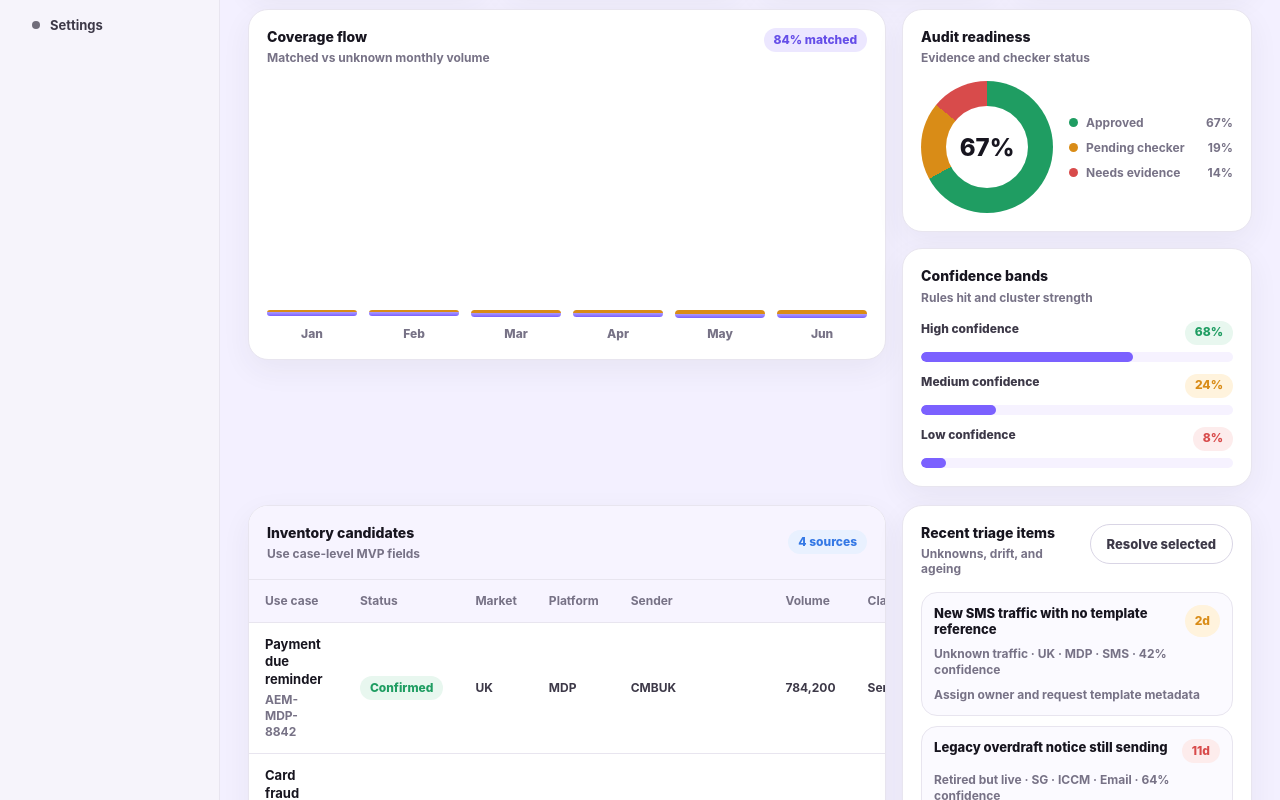
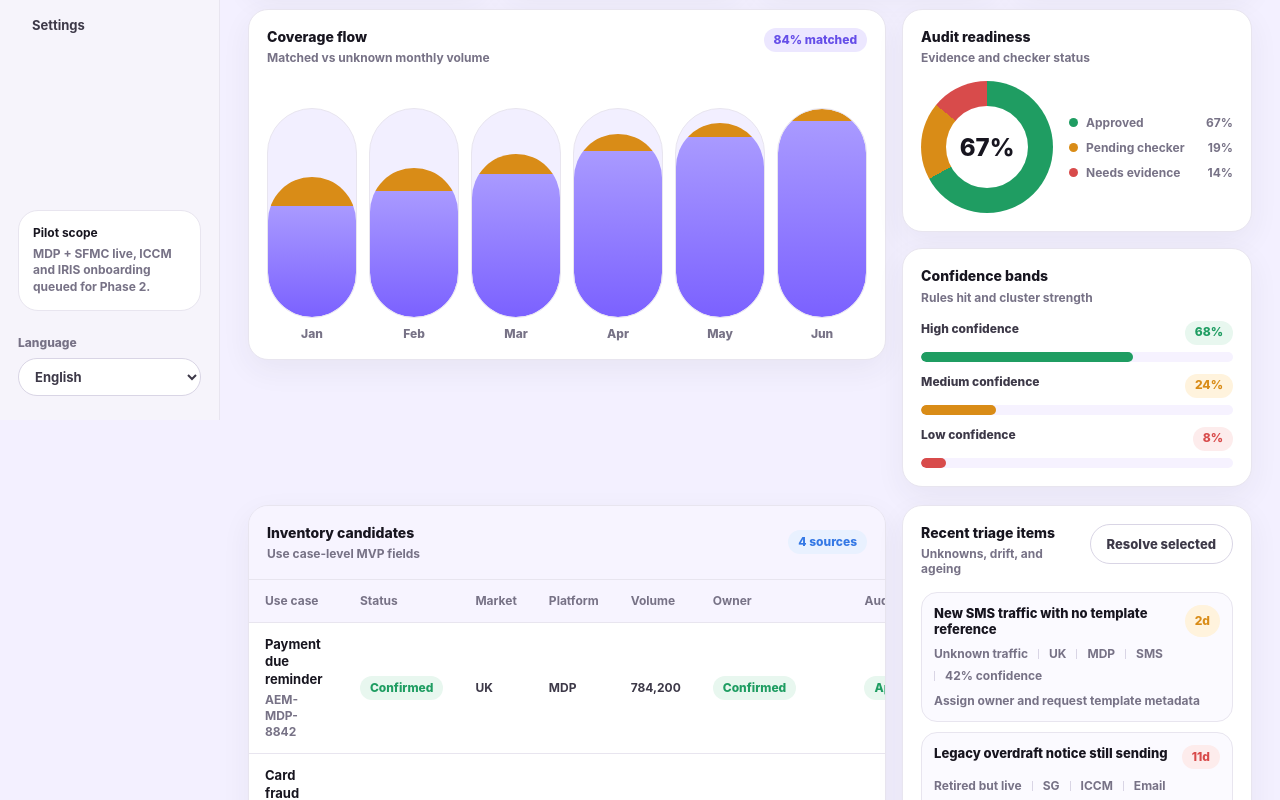
Before and after one commit to yachi666/group-messaging-inventory, a React (Vite) app: page / in a window 1280 px wide. Shown: the part 380-1180 px from the top of the page. Built offline with nearby package versions, Linux system fonts and the light colour scheme.

Commit message:
fix(ui): refine dashboard layout and states

```diff
--- a/src/features/dashboard/DashboardPage.tsx
+++ b/src/features/dashboard/DashboardPage.tsx
@@ -7,7 +7,7 @@ import {
   dashboardMetrics,
   triageItems,
 } from '../../data/mockInventory';
-import type { CandidateUseCase, Classification, DriftType } from '../../domain/inventory';
+import type { CandidateUseCase, DriftType } from '../../domain/inventory';
 import { useI18n } from '../../i18n/LanguageProvider';
 import type { MessageKey } from '../../i18n/messages';
 import { formatPercentage, formatVolume } from '../../lib/format';
@@ -57,12 +57,6 @@ const approvalStatusLabelKeys = {
   submitted: 'status.submitted',
   rejected: 'status.needsEvidence',
 } satisfies Record<(typeof auditRecords)[number]['approvalStatus'], MessageKey>;
-
-const classificationLabelKeys = {
-  Regulatory: 'classification.regulatory',
-  Servicing: 'classification.servicing',
-  Marketing: 'classification.marketing',
-} satisfies Record<Classification, MessageKey>;
 
 const monthLabelKeys: Record<string, MessageKey> = {
   Jan: 'month.jan',
@@ -246,10 +240,10 @@ export function DashboardPage() {
                     aria-label={`${monthLabel}: ${matchedVolume} ${t(
                       'chart.matched',
                     )}, ${unknownVolume} ${t('chart.unknown')}`}
-                    className="coverage-stack"
-                    style={{ height: `${stackHeight}%` }}
+                    className="coverage-stack-frame"
                     title={`${monthLabel}: ${totalVolume} ${t('chart.totalVolume')}`}
                   >
+                    <span className="coverage-stack" style={{ height: `${stackHeight}%` }}>
                       <span
                         className="coverage-segment coverage-segment-unknown"
                         style={{ height: `${unknownHeight}%` }}
@@ -258,6 +252,7 @@ export function DashboardPage() {
                         className="coverage-segment coverage-segment-matched"
                         style={{ height: `${matchedHeight}%` }}
                       />
+                    </span>
                   </div>
                   <span className="coverage-label">{monthLabel}</span>
                 </div>
@@ -323,7 +318,10 @@ export function DashboardPage() {
                     <StatusChip tone={band.tone}>{formatPercentage(band.value)}</StatusChip>
                   </div>
                   <div className="progress-track">
-                    <div className="progress-fill" style={{ width: `${band.value}%` }} />
+                    <div
+                      className={`progress-fill progress-fill-${band.tone}`}
+                      style={{ width: `${band.value}%` }}
+                    />
                   </div>
                 </div>
               ))}
@@ -351,10 +349,7 @@ export function DashboardPage() {
                 <th>{t('table.status')}</th>
                 <th>{t('table.market')}</th>
                 <th>{t('table.platform')}</th>
-                <th>{t('table.sender')}</th>
                 <th>{t('table.volume')}</th>
-                <th>{t('table.classification')}</th>
-                <th>{t('table.confidence')}</th>
                 <th>{t('table.owner')}</th>
                 <th>{t('table.audit')}</th>
               </tr>
@@ -377,10 +372,7 @@ export function DashboardPage() {
                   </td>
                   <td>{useCase.market}</td>
                   <td>{useCase.platform}</td>
-                  <td>{useCase.senderIdentity}</td>
                   <td>{formatVolume(useCase.monthlyVolume, locale)}</td>
-                  <td>{t(classificationLabelKeys[useCase.classification])}</td>
-                  <td>{formatPercentage(useCase.confidence)}</td>
                   <td>
                     <StatusChip tone={getOwnerTone(useCase.ownerStatus)}>
                       {t(ownerStatusLabelKeys[useCase.ownerStatus])}
@@ -423,10 +415,14 @@ export function DashboardPage() {
                       {t('date.daysShort')}
                     </StatusChip>
                   </div>
-                  <p className="triage-meta">
-                    {t(driftLabelKeys[item.type])} · {item.market} · {item.platform} ·{' '}
-                    {item.channel} · {formatPercentage(item.confidence)}{' '}
-                    {t('triage.confidenceSuffix')}
+                  <p className="triage-meta meta-line">
+                    <span>{t(driftLabelKeys[item.type])}</span>
+                    <span>{item.market}</span>
+                    <span>{item.platform}</span>
+                    <span>{item.channel}</span>
+                    <span>
+                      {formatPercentage(item.confidence)} {t('triage.confidenceSuffix')}
+                    </span>
                   </p>
                   <p className="triage-action">
                     {getTranslatedValue(t, triageActionKeys, item.id, item.recommendedAction)}
@@ -459,8 +455,10 @@ export function DashboardPage() {
                       {t(approvalStatusLabelKeys[record.approvalStatus])}
                     </StatusChip>
                   </div>
-                  <p className="triage-meta">
-                    {record.target} · {record.actor} · {record.timestamp}
+                  <p className="triage-meta meta-line">
+                    <span>{record.target}</span>
+                    <span>{record.actor}</span>
+                    <span>{record.timestamp}</span>
                   </p>
                 </article>
               ))}
--- a/src/i18n/messages.ts
+++ b/src/i18n/messages.ts
@@ -64,6 +64,8 @@ export const enMessages = {
   'inventory.validationDate': 'Latest validation',
   'inventory.deliveryOutcomes': 'Delivery outcomes',
   'inventory.rulesHit': 'Rules hit',
+  'inventory.emptyTitle': 'No inventory rows match this filter',
+  'inventory.emptyBody': 'Switch filters or wait for the next ingestion cycle.',
   'triage.eyebrow': 'Triage workflow',
   'triage.title': 'Resolve exceptions before they age',
   'triage.subtitle':
@@ -309,6 +311,8 @@ export const zhMessages: Record<MessageKey, string> = {
   'inventory.validationDate': '最近验证',
   'inventory.deliveryOutcomes': '投递结果',
   'inventory.rulesHit': '命中规则',
+  'inventory.emptyTitle': '当前筛选无匹配清单项',
+  'inventory.emptyBody': '请切换筛选条件，或等待下一轮日志接入。',
   'triage.eyebrow': '分诊流程',
   'triage.title': '在异常老化前完成处理',
   'triage.subtitle':
--- a/src/layout/AppShell.tsx
+++ b/src/layout/AppShell.tsx
@@ -56,7 +56,6 @@ export function AppShell({ activeView, children, isPending, onViewChange }: AppS
                 onClick={() => onViewChange(item.id)}
                 type="button"
               >
-                <span className="nav-dot" aria-hidden="true" />
                 {t(item.labelKey)}
               </button>
             ))}
--- a/src/styles/global.css
+++ b/src/styles/global.css
@@ -9,7 +9,7 @@ html {
 
 body {
   min-width: 320px;
-  min-height: 100vh;
+  min-height: 100dvh;
   margin: 0;
   color: var(--color-ink);
   background: var(--color-canvas);
@@ -26,11 +26,11 @@ button {
 }
 
 #root {
-  min-height: 100vh;
+  min-height: 100dvh;
 }
 
 .app-canvas {
-  min-height: 100vh;
+  min-height: 100dvh;
   background: var(--color-canvas);
 }
 
@@ -38,16 +38,20 @@ button {
   display: grid;
   grid-template-columns: 220px minmax(0, 1fr);
   width: 100%;
-  min-height: 100vh;
+  min-height: 100dvh;
   overflow: visible;
   background: var(--color-app-shell);
 }
 
 .sidebar {
+  position: sticky;
+  top: 0;
   display: flex;
   flex-direction: column;
   gap: var(--space-xl);
+  height: 100dvh;
   padding: 24px 18px;
+  overflow-y: auto;
   background: var(--color-sidebar);
   border-right: 1px solid var(--color-hairline);
 }
@@ -96,7 +100,6 @@ button {
 .nav-item {
   display: flex;
   align-items: center;
-  gap: 10px;
   height: 42px;
   width: 100%;
   padding: 0 14px;
@@ -127,14 +130,6 @@ button {
 
 .nav-item[aria-current='page']:hover {
   background: var(--color-accent);
-}
-
-.nav-dot {
-  width: 8px;
-  height: 8px;
-  background: currentColor;
-  border-radius: var(--radius-pill);
-  opacity: 0.72;
 }
 
 .sidebar-panel {
@@ -271,8 +266,10 @@ button {
 .button:focus-visible,
 .filter-pill:focus-visible,
 .language-control select:focus-visible,
-.nav-item:focus-visible {
-  outline: 3px solid var(--color-accent-soft);
+.nav-item:focus-visible,
+.queue-card:focus-visible,
+.row-action:focus-visible {
+  outline: 3px solid color-mix(in srgb, var(--color-focus) 42%, transparent);
   outline-offset: 2px;
 }
 
@@ -352,6 +349,7 @@ button {
   font-size: 28px;
   font-weight: 850;
   line-height: 1.05;
+  font-variant-numeric: tabular-nums;
 }
 
 .metric-note {
@@ -369,6 +367,7 @@ button {
   padding: 0 10px;
   font-size: 12px;
   font-weight: 800;
+  white-space: nowrap;
   line-height: 1.35;
   border-radius: var(--radius-pill);
 }
@@ -458,14 +457,25 @@ button {
   height: 100%;
 }
 
+.coverage-stack-frame {
+  display: flex;
+  align-items: end;
+  justify-content: end;
+  height: 210px;
+  overflow: hidden;
+  background: var(--color-surface-tint);
+  border: 1px solid var(--color-hairline);
+  border-radius: var(--radius-pill);
+}
+
 .coverage-stack {
   display: flex;
   flex-direction: column;
   justify-content: end;
-  height: 210px;
+  width: 100%;
+  min-height: 8px;
   overflow: hidden;
-  background: var(--color-surface-tint);
-  border-radius: var(--radius-pill);
+  border-radius: inherit;
 }
 
 .coverage-segment {
@@ -591,9 +601,22 @@ button {
   border-radius: inherit;
 }
 
+.progress-fill-success {
+  background: var(--color-success);
+}
+
+.progress-fill-warning {
+  background: var(--color-warning);
+}
+
+.progress-fill-danger {
+  background: var(--color-danger);
+}
+
 .table-card {
   padding: 0;
-  overflow: hidden;
+  overflow-x: auto;
+  overflow-y: hidden;
 }
 
 .table-header {
@@ -608,6 +631,7 @@ button {
 
 .data-table {
   width: 100%;
+  min-width: 700px;
   border-collapse: collapse;
 }
 
@@ -631,6 +655,25 @@ button {
   background: var(--color-surface);
 }
 
+.data-table tbody tr {
+  transition:
+    background 160ms ease,
+    box-shadow 160ms ease;
+}
+
+.data-table tbody tr:hover td {
+  background: var(--color-surface-soft);
+}
+
+.data-table tbody tr:last-child td {
+  border-bottom: 0;
+}
+
+.data-table .selected-row td {
+  background: var(--color-accent-subtle);
+  box-shadow: inset 3px 0 0 var(--color-accent);
+}
+
 .row-action {
   display: block;
   width: 100%;
@@ -639,11 +682,6 @@ button {
   text-align: left;
   cursor: pointer;
   background: transparent;
-}
-
-.row-action:focus-visible {
-  outline: 3px solid var(--color-accent-soft);
-  outline-offset: 4px;
 }
 
 .use-case-name {
@@ -693,6 +731,27 @@ button {
   font-size: 12px;
   font-weight: 650;
   line-height: 1.35;
+}
+
+.meta-line {
+  display: flex;
+  flex-wrap: wrap;
+  gap: 6px 10px;
+  align-items: center;
+}
+
+.meta-line span + span {
+  position: relative;
+}
+
+.meta-line span + span::before {
+  display: inline-block;
+  width: 1px;
+  height: 10px;
+  margin-right: 10px;
+  vertical-align: -1px;
+  content: '';
+  background: var(--color-hairline-strong);
 }
 
 .detail-panel {
@@ -834,6 +893,10 @@ button {
   font-weight: 700;
 }
 
+.queue-card small.meta-line {
+  display: flex;
+}
+
 .readiness-list {
   display: grid;
   gap: 14px;
@@ -899,6 +962,25 @@ button {
   box-shadow: var(--shadow-card);
 }
 
+.empty-state {
+  display: grid;
+  gap: 6px;
+  padding: 32px 18px;
+  color: var(--color-muted);
+  text-align: center;
+  background: var(--color-surface);
+}
+
+.empty-state strong {
+  color: var(--color-body);
+  font-size: 14px;
+}
+
+.empty-state span {
+  font-size: 12px;
+  font-weight: 650;
+}
+
 .placeholder-panel h1 {
   max-width: 680px;
   margin: 18px 0 10px;
@@ -922,11 +1004,13 @@ button {
 
   .app-shell {
     grid-template-columns: 1fr;
-    min-height: 100vh;
+    min-height: 100dvh;
     border-radius: 0;
   }
 
   .sidebar {
+    position: static;
+    height: auto;
     border-right: 0;
     border-bottom: 1px solid var(--color-hairline);
   }
@@ -973,20 +1057,12 @@ button {
     min-height: auto;
   }
 
-  .coverage-stack {
+  .coverage-stack-frame {
     height: 160px;
   }
 
   .donut-wrap {
     grid-template-columns: 1fr;
-  }
-
-  .data-table {
-    min-width: 820px;
-  }
-
-  .table-card {
-    overflow-x: auto;
   }
 
   .field-grid,
@@ -1002,3 +1078,14 @@ button {
     grid-template-columns: 1fr;
   }
 }
+
+@media (prefers-reduced-motion: reduce) {
+  *,
+  *::before,
+  *::after {
+    scroll-behavior: auto !important;
+    transition-duration: 0.01ms !important;
+    animation-duration: 0.01ms !important;
+    animation-iteration-count: 1 !important;
+  }
+}
--- a/src/styles/tokens.css
+++ b/src/styles/tokens.css
@@ -25,6 +25,7 @@
   --color-accent-active: #654ee8;
   --color-accent-soft: #ece7ff;
   --color-accent-subtle: #f6f2ff;
+  --color-focus: #3858d6;
 
   --color-success: #1f9d62;
   --color-success-soft: #e8f7ef;
```
Also changed, not shown: src/features/workspace/ProductWorkspace.tsx (+31 -10 lines). Lines whose indentation alone changed are shown as unchanged.
